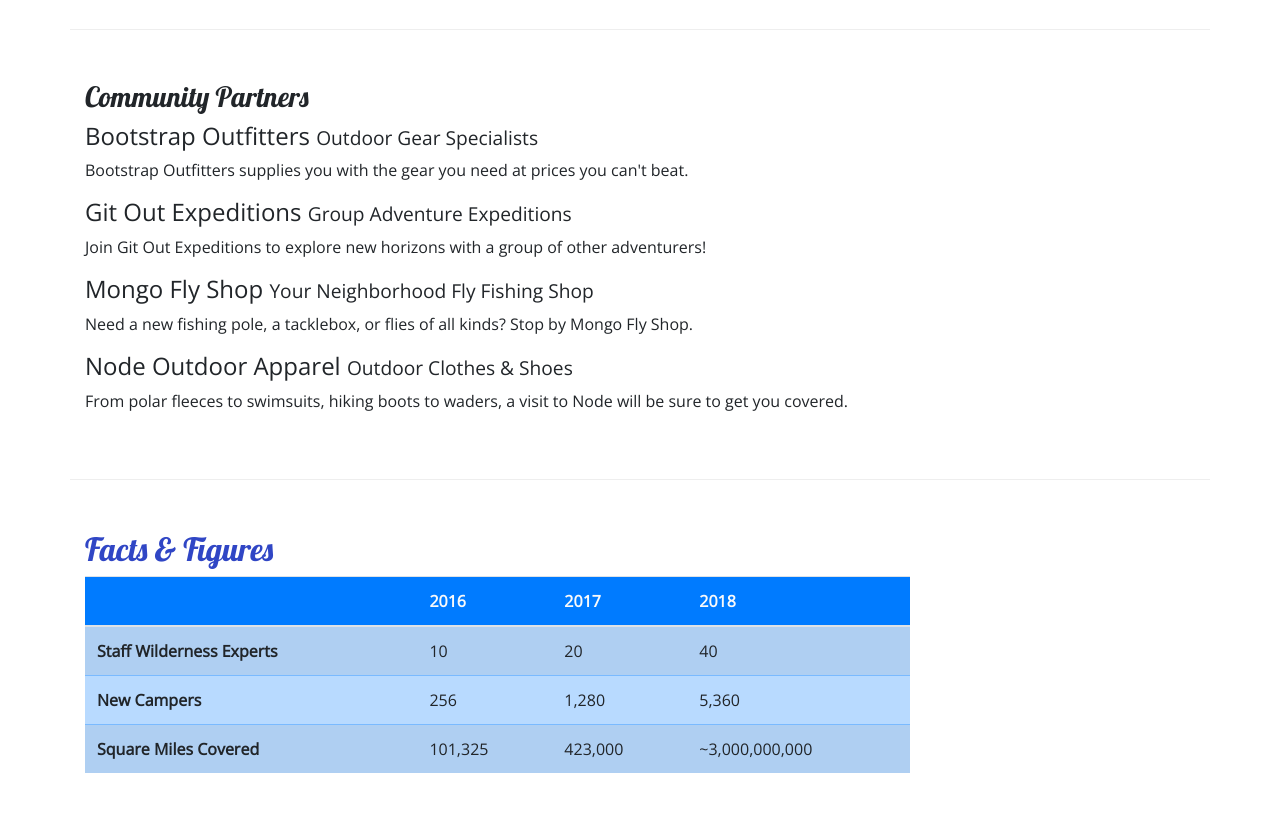
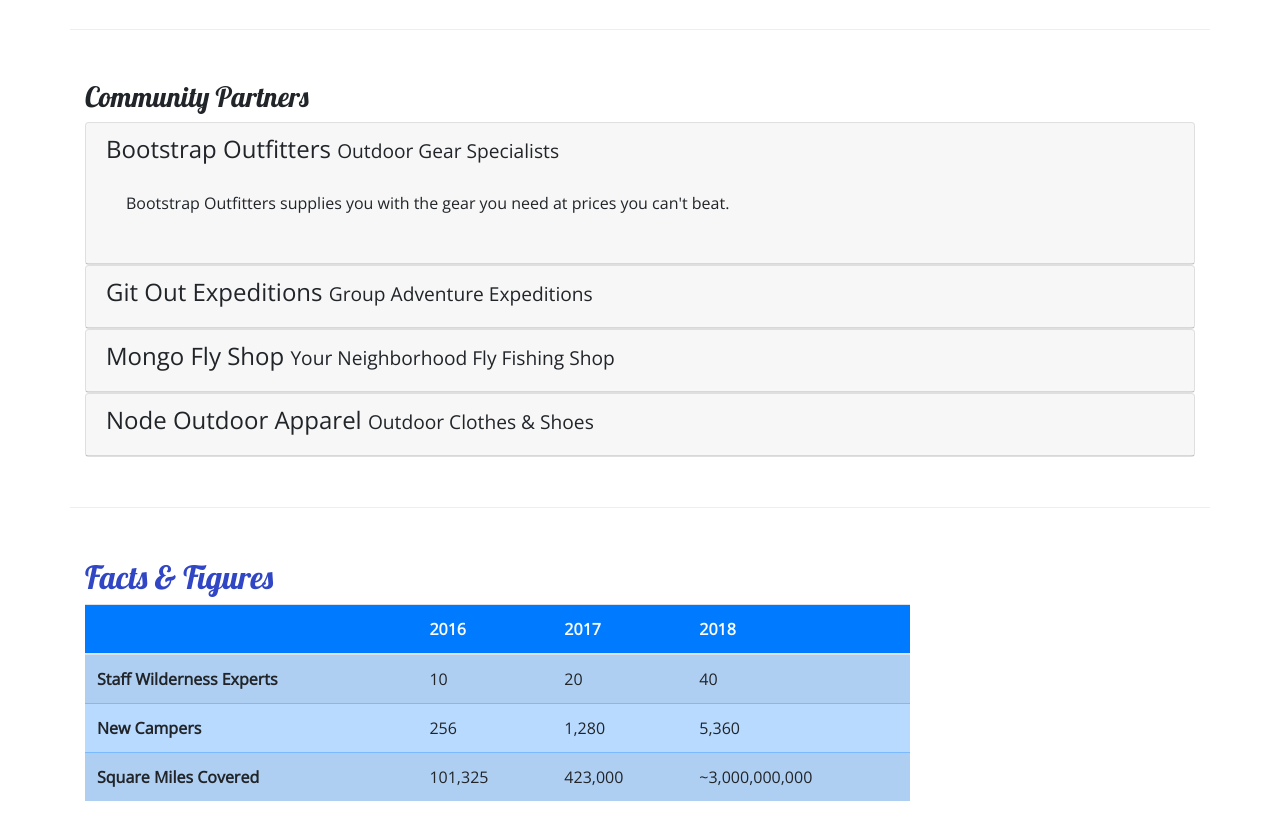
Before and after one commit to mabgray/ncPracticeWeek1, a website: page aboutus.html in a window 1280 px wide. Shown: the part 900-1720 px from the top of the page. Drawn offline with nearby package versions, Linux system fonts and the light colour scheme.

Commit message:
accordian3

```diff
--- a/aboutus.html
+++ b/aboutus.html
@@ -95,15 +95,67 @@
         <div class="row row-content">
             <div class="col">
                 <h3>Community Partners</h3>
-                <h4>Bootstrap Outfitters <small>Outdoor Gear Specialists</small></h4>
-                <p class="d-none d-sm-block">Bootstrap Outfitters supplies you with the gear you need at prices you can't beat.</p>
-                <h4>Git Out Expeditions <small>Group Adventure Expeditions</small></h4>
-                <p class="d-none d-sm-block">Join Git Out Expeditions to explore new horizons with a group of other adventurers!</p>
-                <h4>Mongo Fly Shop <small>Your Neighborhood Fly Fishing Shop</small></h4>
-                <p class="d-none d-sm-block">Need a new fishing pole, a tacklebox, or flies of all kinds? Stop by Mongo Fly Shop.</p>
-                <h4>Node Outdoor Apparel <small>Outdoor Clothes & Shoes</small></h4>
-                <p class="d-none d-sm-block"
-                >From polar fleeces to swimsuits, hiking boots to waders, a visit to Node will be sure to get you covered.</p>
+
+                <div id="accordion">
+                    <div class="card">
+                        <div role="tab" class="card-header">
+                            <h4>
+                                <a data-toggle="collapse" data-target="#bootstrap">
+                                    Bootstrap Outfitters <small>Outdoor Gear Specialists</small>
+                                </a>
+                            </h4>
+                            <div class="collapse show" id="bootstrap" data-parent="#accordion">
+                                <div class="card-body">
+                                    <p class="d-none d-sm-block">Bootstrap Outfitters supplies you with the gear you need at prices you can't beat.</p>
+                                </div>
+                            </div>
+                        </div>
+                    </div>
+                    <div class="card">
+                        <div role="tab" class="card-header">
+                            <h4>
+                                <a class="collapsed" data-toggle="collapse" data-target="#git">
+                                    Git Out Expeditions <small>Group Adventure Expeditions</small>
+                                </a>
+                            </h4>
+                            <div class="collapse" id="git" data-parent="#accordion">
+                                <div class="card-body">
+                                    <p class="d-none d-sm-block">Join Git Out Expeditions to explore new horizons with a group of other adventurers!</p>
+                               </div>
+                            </div>
+                        </div>
+                    </div>
+                    <div class="card">
+                        <div role="tab" class="card-header">
+                            <h4>
+                                <a class="collapsed" data-toggle="collapse" data-target="#mongo">
+                                    Mongo Fly Shop <small>Your Neighborhood Fly Fishing Shop</small>
+                                </a>
+                            </h4>
+                            <div class="collapse" id="mongo" data-parent="#accordion">
+                                <div class="card-body">
+                                    <p class="d-none d-sm-block">Need a new fishing pole, a tacklebox, or flies of all kinds? Stop by Mongo Fly Shop.</p>
+                                </div>
+                            </div>
+                        </div>
+                    </div>
+                    <div class="card">
+                        <div role="tab" class="card-header">
+                            <h4>
+                                <a class="collapsed" data-toggle="collapse" data-target="#node">
+                                    Node Outdoor Apparel <small>Outdoor Clothes & Shoes</small>
+                                </a>
+                            </h4>
+                            <div class="collapse" id="node" data-parent="#accordion">
+                                <div class="card-body">
+                                    <p class="d-none d-sm-block">From polar fleeces to swimsuits, hiking boots to waders, a visit to Node will be sure to get you covered.</p>
+                                </div>
+                            </div>
+                        </div>
+                    </div>
+
+
+                </div>
             </div>
         </div>
         <div class="row row-content">
--- a/css/styles.css
+++ b/css/styles.css
@@ -33,3 +33,8 @@
 .navbar {
     background-color: #901CAD;
 }
+
+a, a:hover {
+    color: inherit;
+    text-decoration: none;
+  }
```
Also changed, not shown: index.html (+3 -2 lines), 1 other file.
